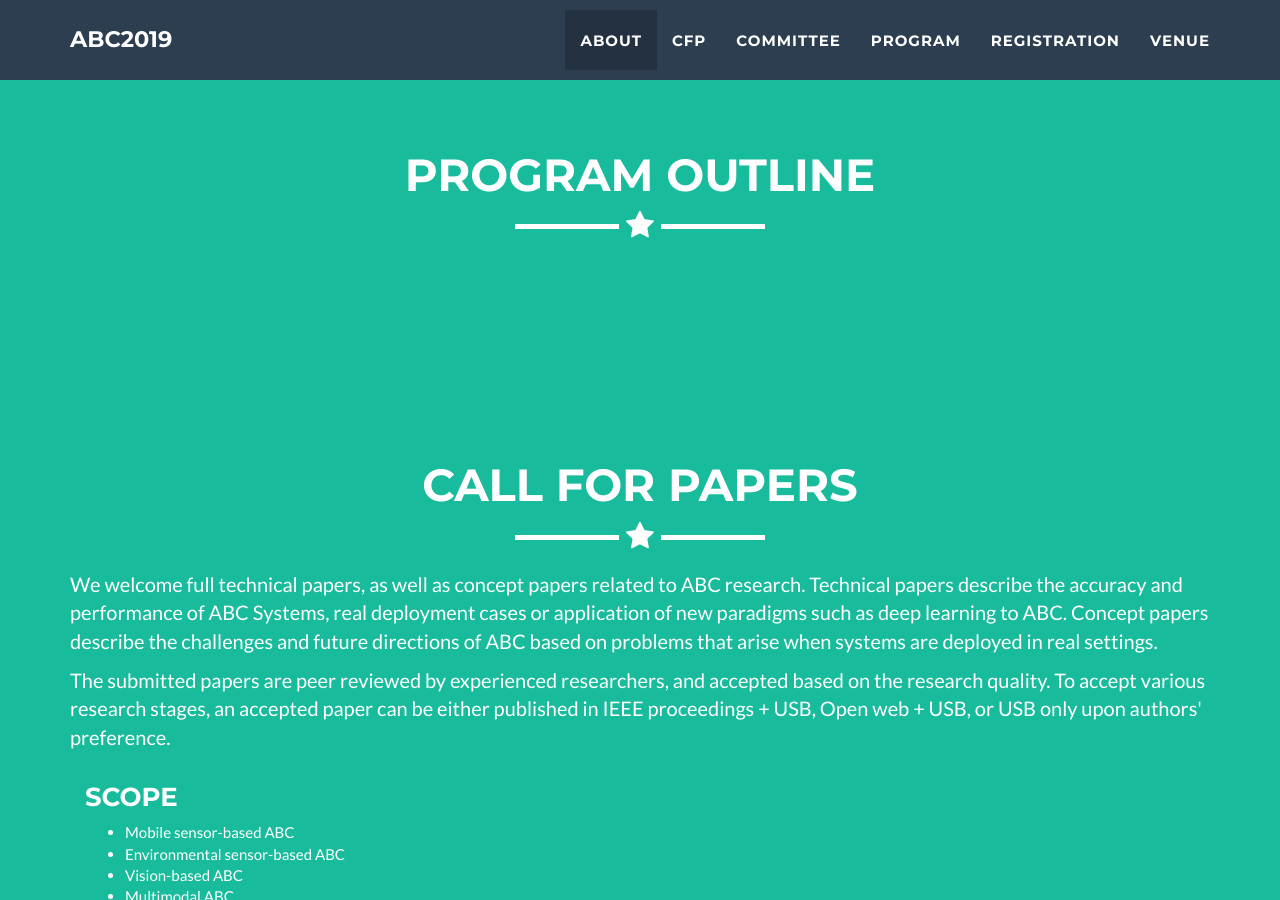
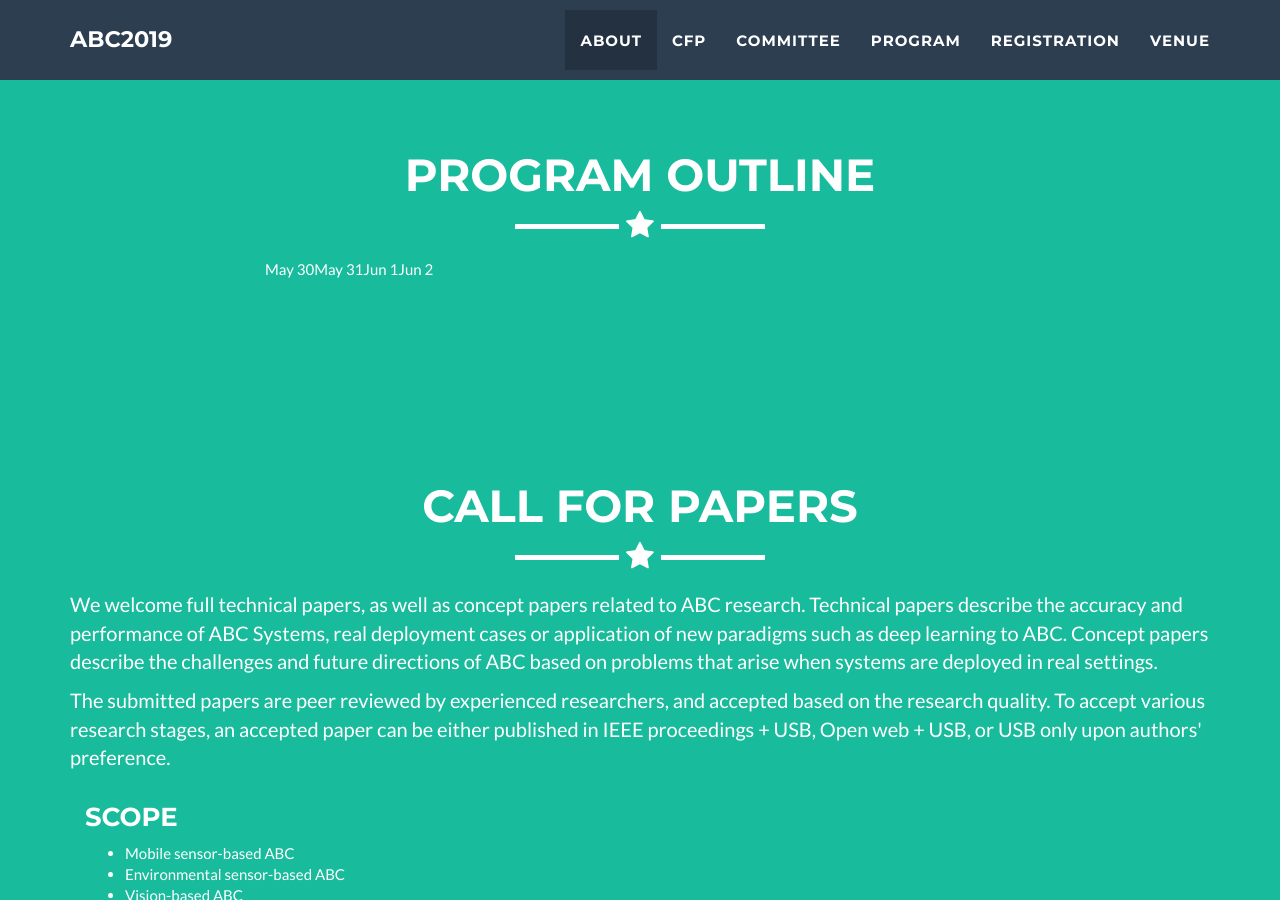
Before and after one commit to abc-research/2019, a Jekyll site: the page built from index.html, in a window 1280 px wide and 900 px high, scrolled down 1369 px. Built offline with Jekyll 4.4.1, drawn with Linux system fonts in a browser that asks for light colours.

Commit message:
Update program.html

```diff
--- a/_includes/program.html
+++ b/_includes/program.html
@@ -10,8 +10,8 @@
             <div class="row">
                 <div class="col-lg-4 col-lg-offset-2">
                  <table>
-                  <th><td></td></th>
-                  <tr><td></td></tr>
+                  <th><td>May 30</td><td>May 31</td><td>Jun 1</td><td>Jun 2</td></th>
+                  <tr><td></td><td></td><td></td><td></td></tr>
                  </table>
                 </div>
             </div>
```
